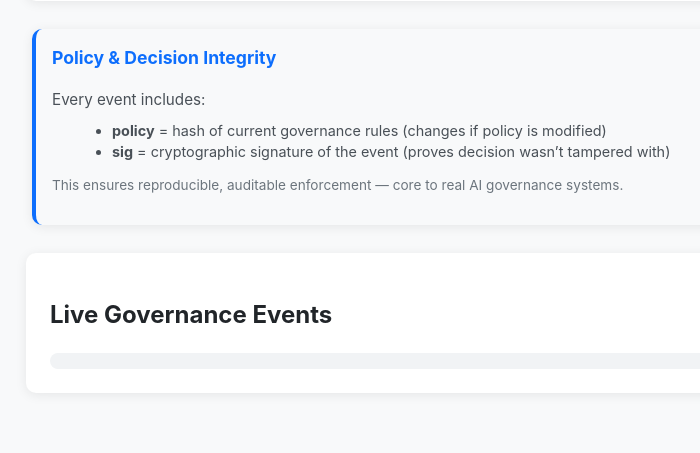
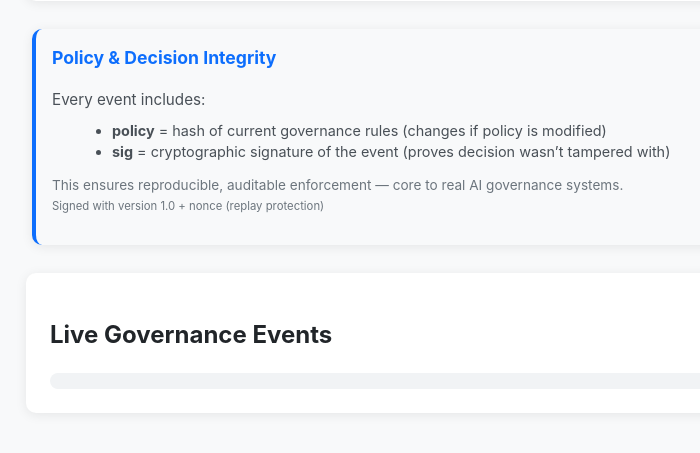
Before and after one commit to babyblueviper1/ai-governance-architecture, a Flask app: page / in a window 1280 px wide. Shown: the part 1126-1579 px from the top of the page, without its empty margins (200-900 px from the left). Before the commit the page ends 1449 px from the top, so only its background shows below. Run offline with Flask 3, Linux system fonts and the light colour scheme; data that the repository does not hold is empty; parts of the project's set-up code (start-up, migrations or seed data) failed here and were passed over.

Commit message:
nodes eternal

```diff
--- a/drvl-demo/templates/index.html
+++ b/drvl-demo/templates/index.html
@@ -361,6 +361,7 @@
     </ul>
     <p style="font-size: 0.85rem; color: #6c757d; margin-top: 12px;">
         This ensures reproducible, auditable enforcement — core to real AI governance systems.
+        <br><small>Signed with version 1.0 + nonce (replay protection)</small>
     </p>
 </div>
 
@@ -592,8 +593,9 @@ function handleResponse(data) {
         <span style="color:#6c757d; font-size:0.9rem;">
             | policy=<code>${data.policy || '—'}</code>
             | sig=<code>${data.signature || '—'}</code>
+            <span style="font-size:0.8rem; color:#6c757d;">(v1.0)</span>
         </span>
-`	;
+`    ;
     els.events.prepend(line);
     if (els.events.children.length > 200) els.events.removeChild(els.events.lastChild);
 
```
Lines whose indentation alone changed are shown as unchanged.
